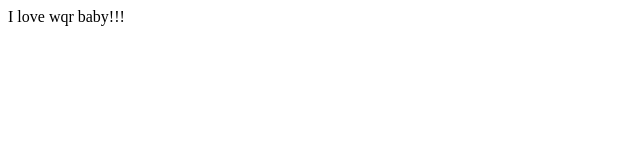
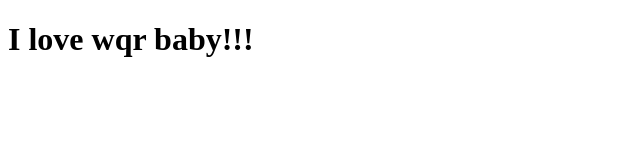
Before and after one commit to zodiakeBaby/zodiakeBaby.github.io, a plain HTML site: page index.html in a window 1280 px wide. Shown: the whole page, without its empty margins (0-640 px from the left). Drawn offline with Linux system fonts and the light colour scheme.

Commit message:
Update index.html

```diff
--- a/index.html
+++ b/index.html
@@ -7,7 +7,7 @@
 </head>
 
 <body>
-   I love wqr baby!!!
+    <h1>I love wqr baby!!!</h1>
 </body>
 
 </html>
```
